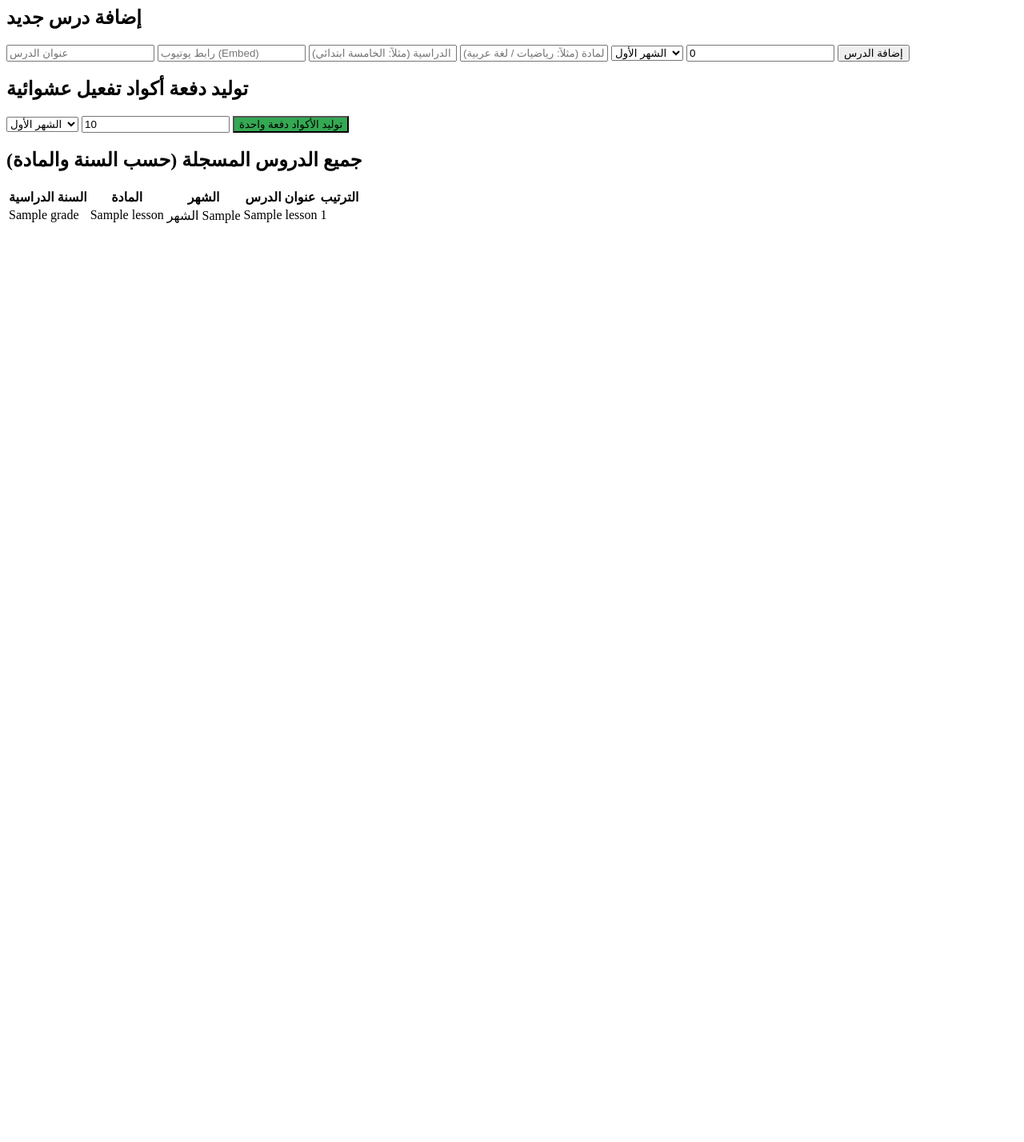
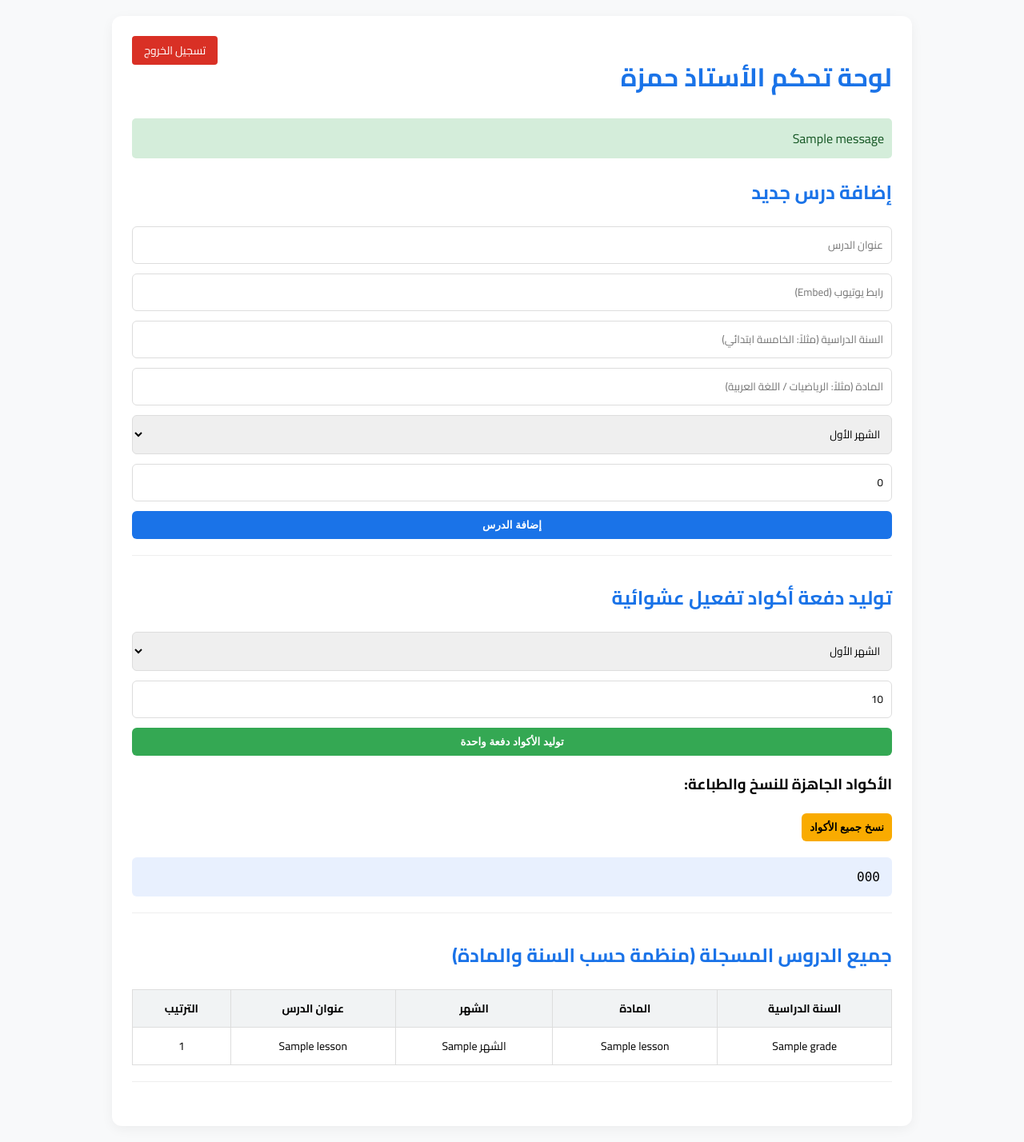
Before and after one commit to hamza3838/Dekiche_Academy_bordj_bounaAma, a Flask app: page /admin/dashboard in a window 1280 px wide. Shown: the whole page at 80% size. Before the commit the page ends 279 px from the top, so only its background shows below. Run offline with Flask 3, Linux system fonts and the light colour scheme; the visitor is signed in with stand-in values (Sample User, id 1); one stand-in notice (Sample message) is shown; a database or web service that is not in the repository returns one stand-in record (values such as "Sample title"); some libraries are stand-ins or nearby versions.

Commit message:
Update admin.html

```diff
--- a/templates/admin.html
+++ b/templates/admin.html
@@ -1,38 +1,98 @@
-<!-- نموذج إضافة درس مع تحديد السنة والمادة -->
+<!DOCTYPE html>
+<html lang="ar" dir="rtl">
+<head>
+    <meta charset="UTF-8">
+    <meta name="viewport" content="width=device-width, initial-scale=1.0">
+    <title>لوحة التحكم - الأستاذ حمزة</title>
+    <link href="https://fonts.googleapis.com/css2?family=Cairo:wght@400;600;700&display=swap" rel="stylesheet">
+    <style>
+        body { font-family: 'Cairo', sans-serif; background: #f8f9fa; margin: 0; padding: 20px; }
+        .container { max-width: 950px; margin: auto; background: white; padding: 25px; border-radius: 12px; box-shadow: 0 4px 15px rgba(0,0,0,0.05); }
+        h1, h2 { color: #1a73e8; }
+        .section { margin-bottom: 30px; padding-bottom: 20px; border-bottom: 1px solid #eee; }
+        form { display: grid; gap: 12px; }
+        input, select { padding: 10px; border: 1px solid #ddd; border-radius: 6px; font-family: 'Cairo', sans-serif; }
+        button { padding: 10px; background: #1a73e8; color: white; border: none; border-radius: 6px; font-weight: bold; cursor: pointer; }
+        button:hover { background: #1557b0; }
+        .logout { float: left; background: #d93025; padding: 5px 15px; text-decoration: none; color: white; border-radius: 4px; font-size: 14px; }
+        table { width: 100%; border-collapse: collapse; margin-top: 15px; }
+        th, td { border: 1px solid #ddd; padding: 10px; text-align: center; font-size: 14px; }
+        th { background: #f1f3f4; }
+        .codes-box { background: #e8f0fe; padding: 15px; border-radius: 6px; margin-top: 10px; max-height: 150px; overflow-y: auto; font-family: monospace; font-size: 16px; }
+    </style>
+</head>
+<body>
+    <div class="container">
+        <a href="/logout" class="logout">تسجيل الخروج</a>
+        <h1>لوحة تحكم الأستاذ حمزة</h1>
+
+        {% with messages = get_flashed_messages(with_categories=true) %}
+            {% if messages %}
+                {% for category, message in messages %}
+                    <div style="background: #d4edda; color: #155724; padding: 10px; border-radius: 5px; margin-bottom: 15px;">{{ message }}</div>
+                {% endfor %}
+            {% endif %}
+        {% endwith %}
+
+        <!-- إضافة درس جديد مع السنة والمادة -->
         <div class="section">
             <h2>إضافة درس جديد</h2>
             <form method="POST" action="/admin/add_lesson">
                 <input type="text" name="title" placeholder="عنوان الدرس" required>
                 <input type="text" name="youtube_url" placeholder="رابط يوتيوب (Embed)" required>
                 <input type="text" name="grade" placeholder="السنة الدراسية (مثلاً: الخامسة ابتدائي)" required>
-        <input type="text" name="subject" placeholder="المادة (مثلاً: رياضيات / لغة عربية)" required>
+                <input type="text" name="subject" placeholder="المادة (مثلاً: الرياضيات / اللغة العربية)" required>
                 <select name="lesson_month">
                     <option value="1">الشهر الأول</option>
                     <option value="2">الشهر الثاني</option>
-            <!-- باقي الشهور -->
+                    <option value="3">الشهر الثالث</option>
+                    <option value="4">الشهر الرابع</option>
+                    <option value="5">الشهر الخامس</option>
+                    <option value="6">الشهر السادس</option>
+                    <option value="7">الشهر السابع</option>
+                    <option value="8">الشهر الثامن</option>
+                    <option value="9">الشهر التاسع</option>
                 </select>
-        <input type="number" name="order_index" placeholder="رتبة الدرس" value="0">
+                <input type="number" name="order_index" placeholder="رتبة الدرس (مثلاً 1, 2, 3...)" value="0">
                 <button type="submit">إضافة الدرس</button>
             </form>
         </div>
 
-<!-- نموذج توليد أكواد عشوائية دفعة واحدة -->
+        <!-- توليد أكواد عشوائية دفعة واحدة للطباعة -->
         <div class="section">
             <h2>توليد دفعة أكواد تفعيل عشوائية</h2>
             <form method="POST" action="/admin/generate_batch_codes">
                 <select name="code_month">
                     <option value="1">الشهر الأول</option>
                     <option value="2">الشهر الثاني</option>
-            <!-- باقي الشهور -->
+                    <option value="3">الشهر الثالث</option>
+                    <option value="4">الشهر الرابع</option>
+                    <option value="5">الشهر الخامس</option>
+                    <option value="6">الشهر السادس</option>
+                    <option value="7">الشهر السابع</option>
+                    <option value="8">الشهر الثامن</option>
+                    <option value="9">الشهر التاسع</option>
                 </select>
                 <input type="number" name="count" placeholder="عدد الأكواد المطلوبة (مثلاً 20)" value="10" required>
                 <button type="submit" style="background: #34a853;">توليد الأكواد دفعة واحدة</button>
             </form>
+
+            {% if recent_codes %}
+            <div style="margin-top: 15px;">
+                <h3>الأكواد الجاهزة للنسخ والطباعة:</h3>
+                <button onclick="copyCodes()" style="background: #f9ab00; color: #000; margin-bottom: 10px;">نسخ جميع الأكواد</button>
+                <div class="codes-box" id="codesList">
+                    {% for c in recent_codes %}
+                        <div>{{ c }}</div>
+                    {% endfor %}
+                </div>
+            </div>
+            {% endif %}
         </div>
 
         <!-- عرض جميع الدروس مرتبطة حسب السنة والمادة -->
         <div class="section">
-    <h2>جميع الدروس المسجلة (حسب السنة والمادة)</h2>
+            <h2>جميع الدروس المسجلة (منظمة حسب السنة والمادة)</h2>
             <table>
                 <thead>
                     <tr>
@@ -56,3 +116,19 @@
                 </tbody>
             </table>
         </div>
+    </div>
+
+    <script>
+        function copyCodes() {
+            const codesDiv = document.getElementById('codesList');
+            let text = "";
+            codesDiv.querySelectorAll('div').forEach(el => {
+                text += el.innerText + "\n";
+            });
+            navigator.clipboard.writeText(text).then(() => {
+                alert('تم نسخ جميع الأكواد بنجاح، يمكنك لصقها وطباعتها مباشرة!');
+            });
+        }
+    </script>
+</body>
+</html>
```
Lines whose indentation alone changed are shown as unchanged.
